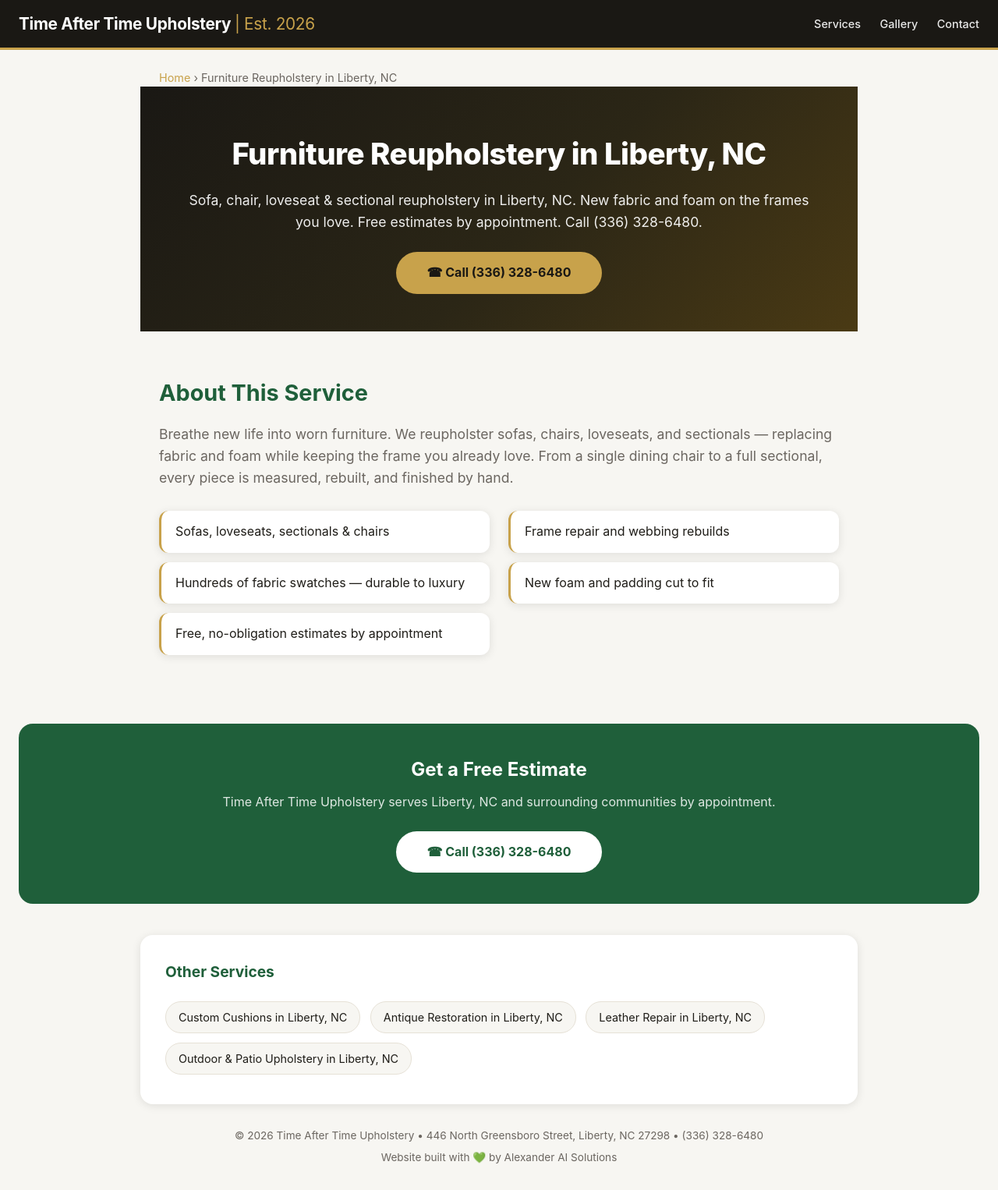
After one commit to Liberty-Emporium/time-after-time-upholstery-railway, a Django app: page /services/reupholstery/ in a window 1280 px wide. The commit adds this page. Shown: the whole page at 78% size. Run offline with Django 5.2, Linux system fonts and the light colour scheme; data comes from the database, SQL or seed files in the repository; some libraries are stand-ins or nearby versions.

Commit message:
SEO Phase 2: 5 service landing pages (reupholstery, cushions, antique, leather, outdoor) + internal links + sitemap

```diff
--- a/gallery/urls.py
+++ b/gallery/urls.py
@@ -3,5 +3,6 @@ from . import views
 
 urlpatterns = [
     path('', views.home, name='home'),
+    path('services/<slug:slug>/', views.service_page, name='service_page'),
     path('sitemap.xml', views.sitemap, name='sitemap'),
 ]
--- a/gallery/views.py
+++ b/gallery/views.py
@@ -1,17 +1,107 @@
 import json
 import re
-from django.shortcuts import render
+from django.shortcuts import render, get_object_or_404
 from django.http import HttpResponse
 from django.templatetags.static import static
+from django.conf import settings
 from .models import Photo, BusinessInfo
 
-# Populated in Phase 2 (service landing pages). Sitemap + service view read this.
-SERVICE_PAGES = {}
+
+# Service landing pages — descriptive SEO copy (general upholstery practice,
+# not invented business-specific claims). Linked from the homepage.
+SERVICE_PAGES = {
+    'reupholstery': {
+        'slug': 'reupholstery',
+        'h1': 'Furniture Reupholstery in Liberty, NC',
+        'meta_title': 'Furniture Reupholstery in Liberty, NC | Time After Time Upholstery',
+        'meta_description': 'Sofa, chair, loveseat & sectional reupholstery in Liberty, NC. '
+                           'New fabric and foam on the frames you love. Free estimates by appointment. '
+                           'Call (336) 328-6480.',
+        'intro': 'Breathe new life into worn furniture. We reupholster sofas, chairs, loveseats, '
+                 'and sectionals — replacing fabric and foam while keeping the frame you already love. '
+                 'From a single dining chair to a full sectional, every piece is measured, rebuilt, and '
+                 'finished by hand.',
+        'bullets': [
+            'Sofas, loveseats, sectionals & chairs',
+            'Frame repair and webbing rebuilds',
+            'Hundreds of fabric swatches — durable to luxury',
+            'New foam and padding cut to fit',
+            'Free, no-obligation estimates by appointment',
+        ],
+    },
+    'custom-cushions': {
+        'slug': 'custom-cushions',
+        'h1': 'Custom Cushions in Liberty, NC',
+        'meta_title': 'Custom Cushions & Foam in Liberty, NC | Time After Time Upholstery',
+        'meta_description': 'Custom-cut cushions and replacement foam in Liberty, NC — window seats, '
+                           'benches, dinettes, and outdoor. Made to fit your piece. Call (336) 328-6480.',
+        'intro': 'Window seats, bench cushions, dinette pads, and replacement foam — cut to fit your '
+                 'piece exactly. We rebuild cushions that have gone flat and shape new ones for a clean, '
+                 'comfortable seat.',
+        'bullets': [
+            'Window seat & bench cushions',
+            'Replacement foam cut to size',
+            'Dinettes and boat seating',
+            'Outdoor & weather-resistant foam',
+            'Welt, piping, and tie-on options',
+        ],
+    },
+    'antique-restoration': {
+        'slug': 'antique-restoration',
+        'h1': 'Antique Restoration in Liberty, NC',
+        'meta_title': 'Antique Furniture Restoration in Liberty, NC | Time After Time Upholstery',
+        'meta_description': 'Careful antique and heirloom furniture restoration in Liberty, NC. Delicate '
+                           'reupholstery and repair done with respect for the piece. Call (336) 328-6480.',
+        'intro': 'Heirloom and antique pieces deserve care. We handle delicate restoration and '
+                 'reupholstery of antique furniture — preserving the character of the original while '
+                 'bringing it back to a usable, beautiful state.',
+        'bullets': [
+            'Antique chairs, settees & settees',
+            'Spring and webbing repair',
+            'Period-appropriate fabric guidance',
+            'Careful, reversible restoration work',
+            'Pieces passed down through generations',
+        ],
+    },
+    'leather-repair': {
+        'slug': 'leather-repair',
+        'h1': 'Leather Repair in Liberty, NC',
+        'meta_title': 'Leather Furniture Repair in Liberty, NC | Time After Time Upholstery',
+        'meta_description': 'Leather couch and chair repair in Liberty, NC — crack repair, recoloring, '
+                           'and conditioning. Bring worn leather back to life. Call (336) 328-6480.',
+        'intro': 'Cracked, faded, or scratched leather doesn\'t mean the end. We repair and recolor '
+                 'leather furniture — repairing cracks, restoring color, and conditioning the surface '
+                 'so your leather looks cared for again.',
+        'bullets': [
+            'Crack and scratch repair',
+            'Color matching & recoloring',
+            'Conditioning and protection',
+            'Leather sofas, chairs & ottomans',
+            'Pet-damage touch-ups',
+        ],
+    },
+    'outdoor-patio': {
+        'slug': 'outdoor-patio',
+        'h1': 'Outdoor & Patio Upholstery in Liberty, NC',
+        'meta_title': 'Outdoor & Patio Cushion Upholstery in Liberty, NC | Time After Time Upholstery',
+        'meta_description': 'Weather-resistant outdoor and patio cushions in Liberty, NC. Reupholstery and '
+                           'custom cushions built for the elements. Call (336) 328-6480.',
+        'intro': 'Keep your patio comfortable. We build weather-resistant cushions and reupholster outdoor '
+                 'furniture with fabrics made to stand up to sun and rain — so your outdoor space looks good '
+                 'season after season.',
+        'bullets': [
+            'Weather-resistant outdoor cushions',
+            'Patio set reupholstery',
+            'Sun- and fade-resistant fabrics',
+            'Deep-seat and lounge cushions',
+            'Custom sizes for any frame',
+        ],
+    },
+}
 
 
 def _business_schema(request, info):
-    """Build a LocalBusiness (HomeAndConstructionBusiness) JSON-LD dict
-    from the real BusinessInfo record — no invented facts."""
+    """LocalBusiness (HomeAndConstructionBusiness) JSON-LD from real BusinessInfo."""
     digits = re.sub(r'\D', '', info.phone)
     tel = '+1' + digits[-10:] if len(digits) >= 10 else info.phone
     m = re.match(r'^(.*),\s*(.+),\s*([A-Z]{2})\s*(\d{5})$', info.address)
@@ -61,6 +151,34 @@ def home(request):
     })
 
 
+def service_page(request, slug):
+    svc = SERVICE_PAGES.get(slug)
+    if not svc:
+        from django.http import Http404
+        raise Http404('Unknown service')
+    info = BusinessInfo.get()
+    page_url = request.build_absolute_uri(request.path)
+    # Service JSON-LD referencing the business as provider
+    biz = _business_schema(request, info)
+    service_schema = {
+        '@context': 'https://schema.org',
+        '@type': 'Service',
+        'name': svc['h1'],
+        'serviceType': svc['h1'].split(' in ')[0],
+        'url': page_url,
+        'areaServed': 'Liberty, NC',
+        'provider': biz,
+    }
+    return render(request, 'gallery/service.html', {
+        'svc': svc,
+        'info': info,
+        'services': SERVICE_PAGES,
+        'json_ld': json.dumps(service_schema, ensure_ascii=False),
+        'og_image': request.build_absolute_uri(static('brand/tat-emblem.png')),
+        'site_url': page_url,
+    })
+
+
 def sitemap(request):
     base = request.build_absolute_uri('/')
     urls = [(base, '1.0')]
--- /dev/null
+++ b/templates/gallery/service.html
@@ -0,0 +1,111 @@
+{% load static %}
+<!DOCTYPE html>
+<html lang="en">
+<head>
+    <meta charset="UTF-8">
+    <meta name="viewport" content="width=device-width, initial-scale=1.0">
+    <title>{{ svc.meta_title }}</title>
+    <meta name="description" content="{{ svc.meta_description }}">
+    <link rel="canonical" href="{{ site_url }}">
+    <meta name="robots" content="index, follow">
+    <meta property="og:type" content="website">
+    <meta property="og:site_name" content="{{ info.name }}">
+    <meta property="og:title" content="{{ svc.meta_title }}">
+    <meta property="og:description" content="{{ svc.meta_description }}">
+    <meta property="og:url" content="{{ site_url }}">
+    <meta property="og:image" content="{{ og_image }}">
+    <meta property="og:locale" content="en_US">
+    <meta name="twitter:card" content="summary_large_image">
+    <meta name="twitter:title" content="{{ svc.meta_title }}">
+    <meta name="twitter:description" content="{{ svc.meta_description }}">
+    <meta name="twitter:image" content="{{ og_image }}">
+    <style>
+        :root {
+            --gold: #C8A24B; --gold-dark: #9c7d2f; --green: #1f5f3a; --green-dark: #16432a;
+            --white: #ffffff; --bg: #f7f6f2; --text: #1f1d18; --text-muted: #6b6660;
+            --border: #e6e1d6; --shadow: 0 2px 12px rgba(0,0,0,0.10); --black: #1a1814;
+        }
+        * { margin: 0; padding: 0; box-sizing: border-box; }
+        body { font-family: -apple-system, BlinkMacSystemFont, 'Segoe UI', Roboto, Helvetica, Arial, sans-serif; background: var(--bg); color: var(--text); line-height: 1.6; }
+        header { background: var(--black); padding: 14px 24px; display: flex; align-items: center; justify-content: space-between; position: sticky; top: 0; z-index: 100; border-bottom: 3px solid var(--gold); }
+        header .logo { color: var(--white); font-size: 1.3rem; font-weight: 700; letter-spacing: -0.3px; }
+        header .logo span { color: var(--gold); font-weight: 400; }
+        nav a { color: var(--white); text-decoration: none; margin-left: 20px; font-size: 0.9rem; font-weight: 500; opacity: 0.9; }
+        nav a:hover { opacity: 1; color: var(--gold); }
+        .crumb { max-width: 920px; margin: 24px auto 0; padding: 0 24px; font-size: 0.9rem; color: var(--text-muted); }
+        .crumb a { color: var(--gold); text-decoration: none; }
+        .hero { background: linear-gradient(135deg, #1a1814 0%, #2b2616 55%, #4a3a14 100%); color: var(--white); padding: 56px 24px 48px; text-align: center; }
+        .hero-content { max-width: 820px; margin: 0 auto; }
+        .hero h1 { font-size: 2.4rem; font-weight: 800; margin-bottom: 14px; letter-spacing: -0.5px; }
+        .hero h1 span { color: var(--gold); }
+        .hero p { font-size: 1.1rem; opacity: 0.92; margin-bottom: 24px; }
+        .btn { display: inline-block; background: var(--gold); color: var(--black); padding: 14px 40px; border-radius: 30px; text-decoration: none; font-weight: 700; transition: background 0.2s, transform 0.2s; }
+        .btn:hover { background: var(--gold-dark); transform: translateY(-2px); }
+        section { padding: 56px 24px; max-width: 920px; margin: 0 auto; }
+        section h2 { font-size: 1.8rem; font-weight: 700; margin-bottom: 16px; color: var(--green); }
+        .intro { font-size: 1.1rem; color: var(--text-muted); margin-bottom: 28px; }
+        ul.bullets { list-style: none; display: grid; grid-template-columns: 1fr 1fr; gap: 12px 24px; margin-bottom: 32px; }
+        ul.bullets li { background: var(--white); padding: 14px 18px; border-radius: 12px; box-shadow: var(--shadow); border-left: 3px solid var(--gold); font-size: 1rem; }
+        .cta { background: var(--green); color: var(--white); border-radius: 18px; padding: 40px; text-align: center; margin: 0 24px 40px; }
+        .cta a { color: var(--white); }
+        .cta .btn { background: var(--white); color: var(--green); }
+        .cta .btn:hover { background: var(--gold-light, #f7f0df); }
+        .other-services { background: var(--white); border-radius: 16px; padding: 32px; box-shadow: var(--shadow); }
+        .other-services h3 { font-size: 1.2rem; margin-bottom: 16px; color: var(--green); }
+        .other-services a { display: inline-block; margin: 6px 8px 6px 0; padding: 8px 16px; background: var(--bg); border: 1px solid var(--border); border-radius: 20px; color: var(--text); text-decoration: none; font-size: 0.9rem; }
+        .other-services a:hover { border-color: var(--gold); color: var(--gold-dark); }
+        footer { text-align: center; padding: 30px 24px; color: var(--text-muted); font-size: 0.85rem; }
+        footer a { color: var(--gold); text-decoration: none; }
+        @media (max-width: 768px) { .hero h1 { font-size: 1.8rem; } ul.bullets { grid-template-columns: 1fr; } header { flex-direction: column; gap: 8px; } nav a { margin: 0 10px; } }
+    </style>
+    <script type="application/ld+json">
+    {{ json_ld|safe }}
+    </script>
+</head>
+<body>
+<header>
+    <div class="logo">{{ info.name }} <span>| Est. {% now "Y" %}</span></div>
+    <nav>
+        <a href="/#services">Services</a>
+        <a href="/#gallery">Gallery</a>
+        <a href="/#contact">Contact</a>
+    </nav>
+</header>
+
+<div class="crumb"><a href="/">Home</a> &rsaquo; {{ svc.h1 }}</div>
+
+<section class="hero">
+    <div class="hero-content">
+        <h1>{{ svc.h1 }}</h1>
+        <p>{{ svc.meta_description }}</p>
+        <a href="tel:3363286480" class="btn">&#9742; Call {{ info.phone }}</a>
+    </div>
+</section>
+
+<section>
+    <h2>About This Service</h2>
+    <p class="intro">{{ svc.intro }}</p>
+    <ul class="bullets">
+        {% for b in svc.bullets %}<li>{{ b }}</li>{% endfor %}
+    </ul>
+</section>
+
+<div class="cta">
+    <h2 style="color:var(--white)">Get a Free Estimate</h2>
+    <p style="opacity:0.85;margin:10px 0 24px">{{ info.name }} serves Liberty, NC and surrounding communities by appointment.</p>
+    <a href="tel:3363286480" class="btn">&#9742; Call {{ info.phone }}</a>
+</div>
+
+<section class="other-services">
+    <h3>Other Services</h3>
+    {% for key, s in services.items %}
+        {% if key != svc.slug %}<a href="/services/{{ s.slug }}/">{{ s.h1 }}</a>{% endif %}
+    {% endfor %}
+</section>
+
+<footer>
+    <p>&copy; {% now "Y" %} {{ info.name }} &bull; {{ info.address }} &bull; {{ info.phone }}</p>
+    <p style="margin-top:6px">Website built with &#128154; by Alexander AI Solutions</p>
+</footer>
+</body>
+</html>
```
Also changed, not shown: templates/gallery/home.html (+12 -10 lines).
